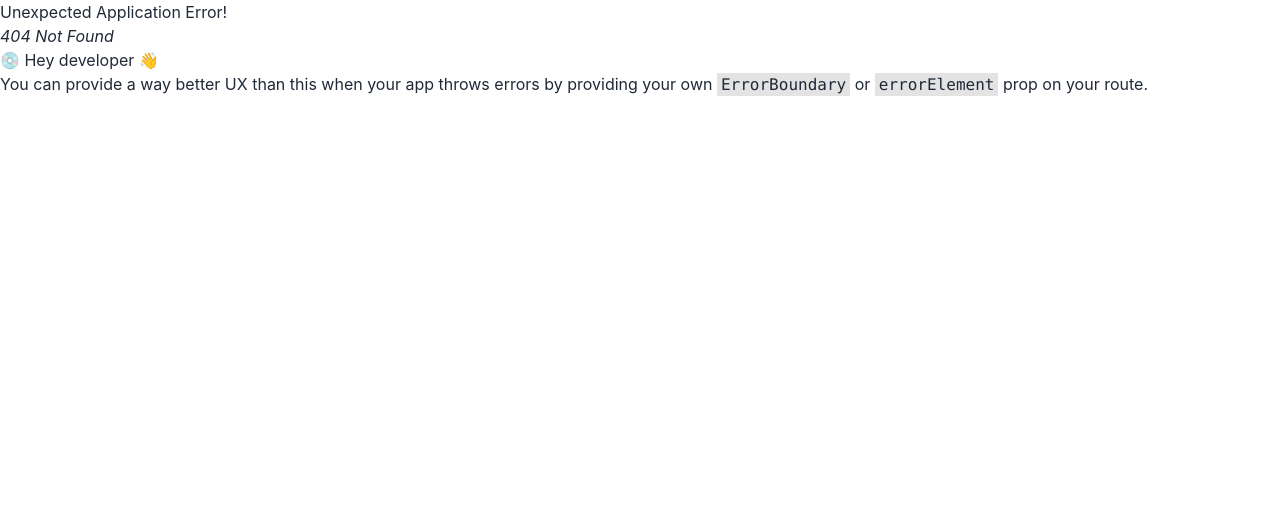
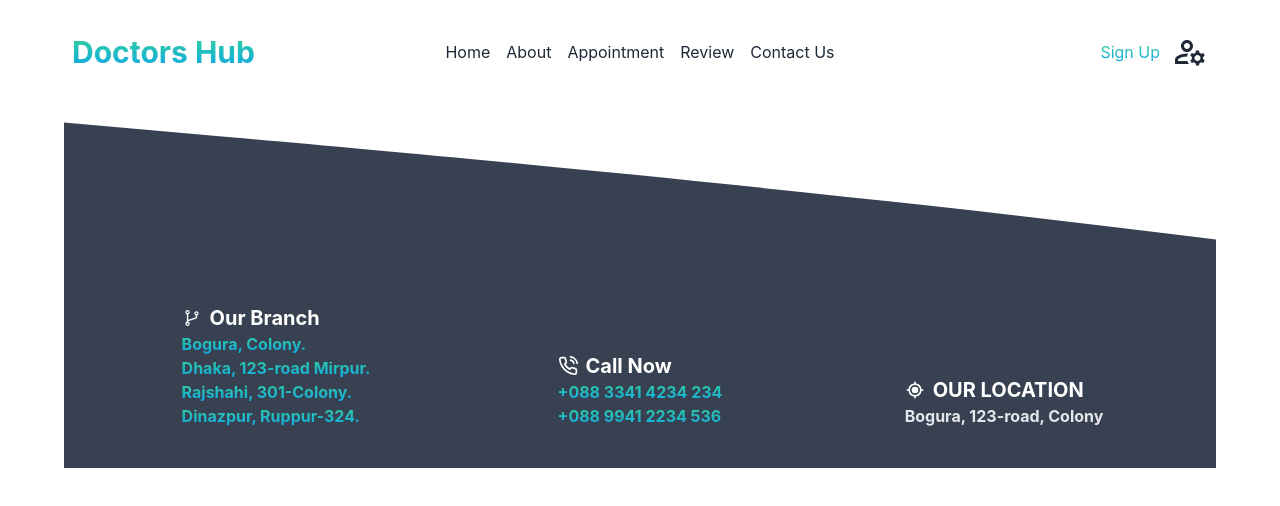
Before and after one commit to ahm-fahim/doctors-hub, a React (Create React App) app in the folder doctor-hub-client/: page /appointment in a window 1280 px wide. Before the commit this address had no page. Shown: the top 506 px of the page. Built offline with nearby package versions, Linux system fonts and the light colour scheme; what tailwindcss-gradient would draw is missing.

Commit message:
header changees

```diff
--- /dev/null
+++ b/doctor-hub-client/src/Pages/Appointment/AppointHero/AppointHero.js
@@ -0,0 +1,7 @@
+import React from "react";
+
+const AppointHero = () => {
+    return <div></div>;
+};
+
+export default AppointHero;
--- /dev/null
+++ b/doctor-hub-client/src/Pages/Appointment/Appointment/Appointment.js
@@ -0,0 +1,12 @@
+import React from "react";
+import AppointHero from "../AppointHero/AppointHero";
+
+const Appointment = () => {
+    return (
+        <div>
+            <AppointHero />
+        </div>
+    );
+};
+
+export default Appointment;
--- a/doctor-hub-client/src/Pages/Home/GoToAppointment/GoToAppointment.js
+++ b/doctor-hub-client/src/Pages/Home/GoToAppointment/GoToAppointment.js
@@ -30,7 +30,7 @@ const GoToAppointment = () => {
                         assumenda excepturi exercitationem quasi. In deleniti
                         eaque aut repudiandae et a id nisi.
                     </p>
-                    <Link to="/" className="btn bg-gradient border-none">
+                    <Link to="/appointment" className="btn bg-gradient border-none">
                         Get Appointment
                     </Link>
                 </div>
--- a/doctor-hub-client/src/Router/Router/Router.js
+++ b/doctor-hub-client/src/Router/Router/Router.js
@@ -1,6 +1,7 @@
 import { createBrowserRouter } from "react-router-dom";
 import MainLayouts from "../../Layouts/MainLayouts/MainLayouts";
 import Home from "../../Pages/Home/Home/Home";
+import Appointment from "../../Pages/Appointment/Appointment/Appointment";
 
 export const router = createBrowserRouter([
     {
@@ -11,6 +12,10 @@ export const router = createBrowserRouter([
                 path: "/",
                 element: <Home />,
             },
+            {
+                path: "/appointment",
+                element: <Appointment />,
+            },
         ],
     },
 ]);
--- a/doctor-hub-client/src/SharedComponents/Header/Header.js
+++ b/doctor-hub-client/src/SharedComponents/Header/Header.js
@@ -3,6 +3,25 @@ import { Link } from "react-router-dom";
 import { MdOutlineManageAccounts } from "react-icons/md";
 
 const Header = () => {
+    const menuItem = (
+        <>
+            <li className="text-hover mt-5 lg:mt-0 px-2">
+                <Link to="/">Home</Link>
+            </li>
+            <li className="text-hover mt-5 lg:mt-0 px-2">
+                <Link to="/">About </Link>
+            </li>
+            <li className="text-hover mt-5 lg:mt-0 px-2">
+                <Link to="/appointment">Appointment</Link>
+            </li>
+            <li className="text-hover mt-5 lg:mt-0 px-2">
+                <Link to="/">Review</Link>
+            </li>
+            <li className="text-hover mt-5 lg:mt-0 px-2">
+                <Link to="/">Contact Us</Link>
+            </li>
+        </>
+    );
     return (
         <div className="navbar bg-base-100 mt-5">
             <div className="navbar-start">
@@ -27,21 +46,7 @@ const Header = () => {
                         tabIndex={0}
                         className="menu-compact dropdown-content mt-3 p-2 shadow bg-base-100 rounded-box w-52"
                     >
-                        <li className="text-hover mt-4">
-                            <Link to="/">Home</Link>
-                        </li>
-                        <li className="text-hover mt-4">
-                            <Link to="/">About 3</Link>
-                        </li>
-                        <li className="text-hover mt-4">
-                            <Link to="/">Appointment</Link>
-                        </li>
-                        <li className="text-hover mt-4">
-                            <Link to="/">Review</Link>
-                        </li>
-                        <li className="text-hover mt-4">
-                            <Link to="/">Contact Us</Link>
-                        </li>
+                        {menuItem}
                     </ul>
                 </div>
                 <Link className="normal-case text-xl">
@@ -52,21 +57,7 @@ const Header = () => {
             </div>
             <div className="navbar-center hidden lg:flex">
                 <ul className="menu-horizontal px-1">
-                    <li className="px-2 text-hover">
-                        <Link to="/">Home</Link>
-                    </li>
-                    <li className="px-2 text-hover">
-                        <Link to="/">About</Link>
-                    </li>
-                    <li className="px-2 text-hover">
-                        <Link to="/">Appointment</Link>
-                    </li>
-                    <li className="px-2 text-hover">
-                        <Link to="/">Review</Link>
-                    </li>
-                    <li className="px-2 text-hover">
-                        <Link to="/">Contact Us</Link>
-                    </li>
+                    {menuItem}
                 </ul>
             </div>
             <div className="navbar-end">
```
